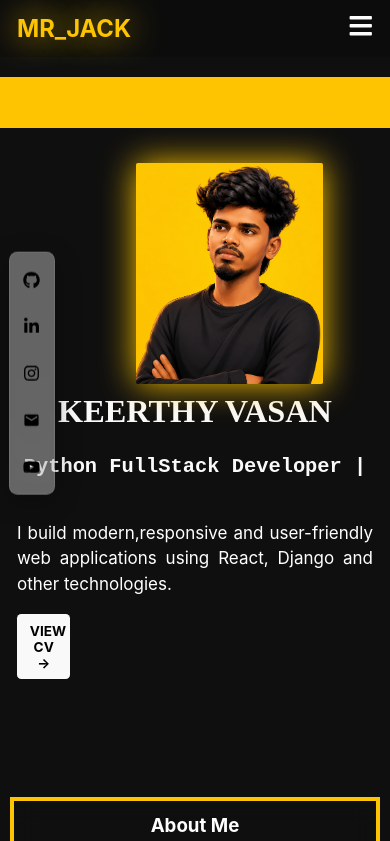
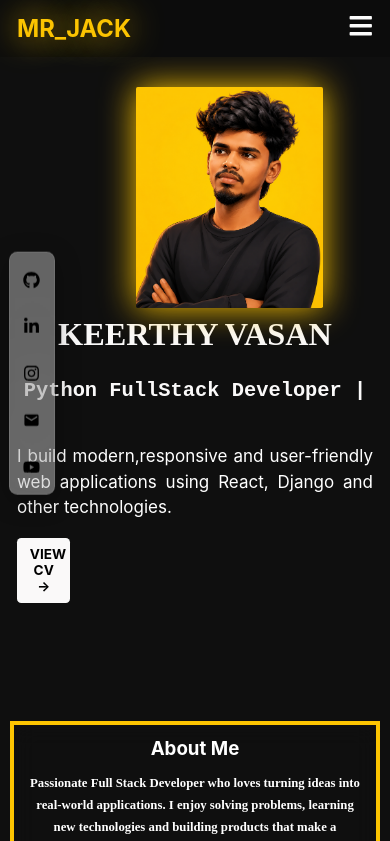
Before and after one commit to keerthy-07/my-app, a React (Create React App) app: page / in a window 390 px wide. Shown: the top 841 px of the page. Built offline with nearby package versions, Linux system fonts and the light colour scheme.

Commit message:
updated responsive home

```diff
--- a/src/page/home/home.css
+++ b/src/page/home/home.css
@@ -9,7 +9,7 @@
 
 body {
     zoom: 85%;
-    padding-top: 90px;
+    /* padding-top: 90px; */
     background-color: #0f0f0f;
 }
 .hr hr {
```
